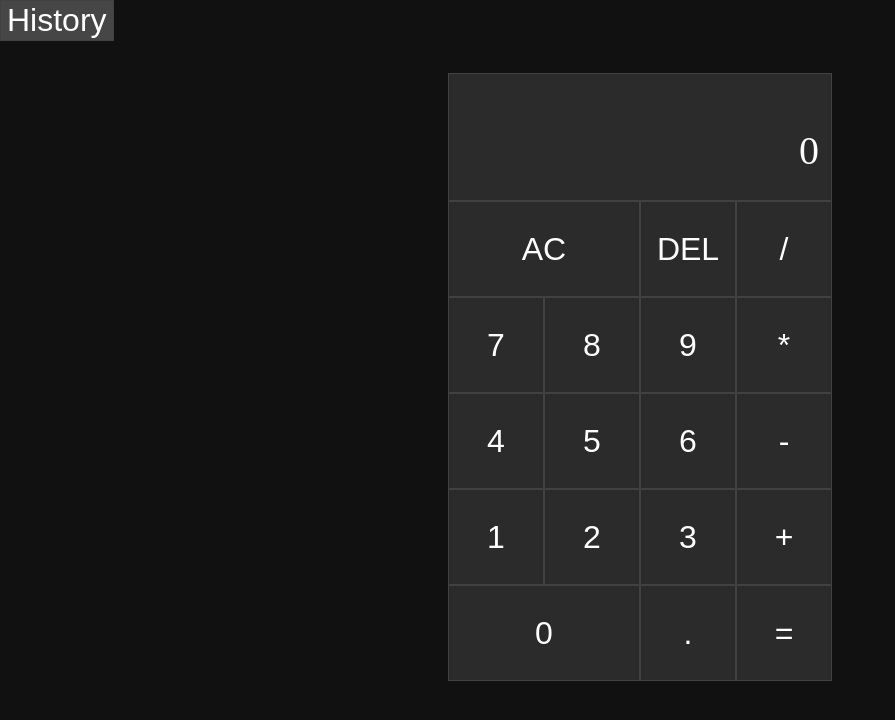
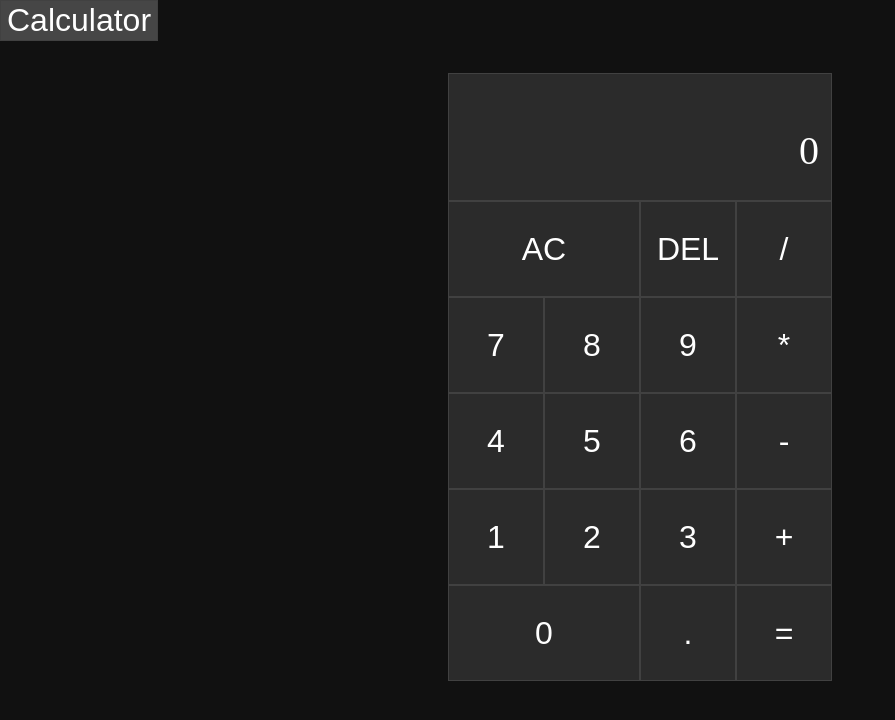
Before and after one commit to willswats/react-calculator, a React (Create React App) app: page / in a window 1280 px wide. Shown: the top 720 px of the page, without its empty margins (0-895 px from the left). Built offline with nearby package versions, Linux system fonts and the light colour scheme.

Commit message:
Change calc to history state updating method

```diff
--- a/src/App.js
+++ b/src/App.js
@@ -1,10 +1,15 @@
 import { useReducer, useState } from 'react';
 
-import ToggleButton from './components/ToggleButton/ToggleButton';
+import ToggleButton from './components/ToggleModeButton/ToggleModeButton';
 import History from './components/History/History';
 import Calculator from './components/Calculator/Calculator';
 
 import evaluate from './helpers/evaluate';
+
+export const MODES = {
+  CALCULATOR: 'calculator',
+  HISTORY: 'history',
+};
 
 export const ACTIONS = {
   ADD_DIGIT: 'add-digit',
@@ -140,16 +145,15 @@ const reducer = (state, { type, payload }) => {
 const App = () => {
   const [state, dispatch] = useReducer(reducer, initialState);
 
-  const [historyVisibility, setHistoryVisibility] = useState(false);
+  const [mode, setMode] = useState(MODES.CALCULATOR);
 
   return (
     <>
-      <ToggleButton
-        visible={historyVisibility}
-        setVisible={setHistoryVisibility}
-      />
-      {historyVisibility && <History state={state} />}
-      {!historyVisibility && <Calculator state={state} dispatch={dispatch} />}
+      <ToggleButton mode={mode} setMode={setMode} />
+      {mode === MODES.HISTORY && <History state={state} />}
+      {mode === MODES.CALCULATOR && (
+        <Calculator state={state} dispatch={dispatch} />
+      )}
     </>
   );
 };
--- a/src/components/ToggleButton/ToggleButton.js
+++ /dev/null
@@ -1,12 +0,0 @@
-import classes from './ToggleButton.module.css';
-
-const ToggleButton = ({ visible, setVisible }) => {
-  return (
-    <button className={classes.toggle} onClick={() => setVisible(!visible)}>
-      {!visible && <>History</>}
-      {visible && <>Calculator</>}
-    </button>
-  );
-};
-
-export default ToggleButton;
--- /dev/null
+++ b/src/components/ToggleModeButton/ToggleModeButton.js
@@ -0,0 +1,24 @@
+import { MODES } from '../../App';
+
+import classes from './ToggleModeButton.module.css';
+
+const ToggleModeButton = ({ mode, setMode }) => {
+  const clickHandler = () => {
+    if (mode === MODES.HISTORY) {
+      setMode(MODES.CALCULATOR);
+    }
+
+    if (mode === MODES.CALCULATOR) {
+      setMode(MODES.HISTORY);
+    }
+  };
+
+  return (
+    <button className={classes.toggle} onClick={clickHandler}>
+      {mode === MODES.HISTORY && <>History</>}
+      {mode === MODES.CALCULATOR && <>Calculator</>}
+    </button>
+  );
+};
+
+export default ToggleModeButton;
```
Also changed, not shown: src/components/ToggleModeButton/ToggleModeButton.module.css (renamed from src/components/ToggleButton/ToggleButton.module.css).
